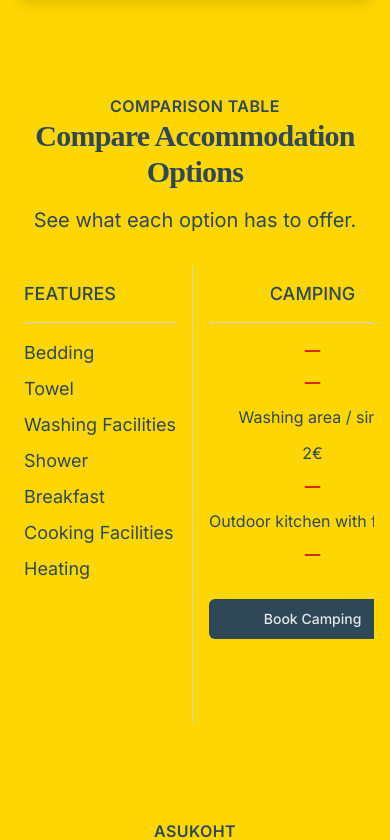
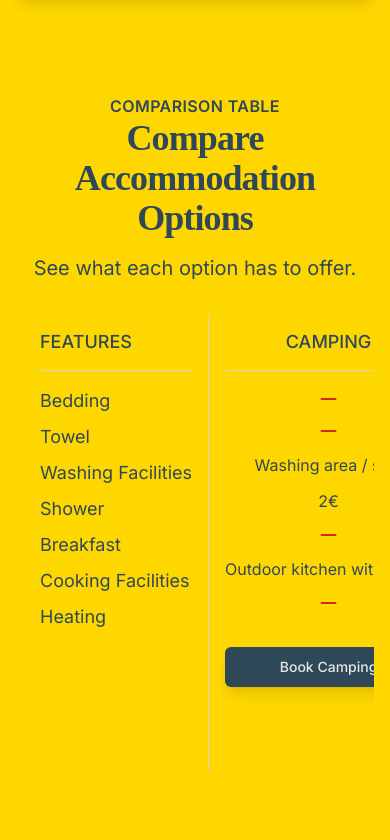
Before and after one commit to 77ccreed/kalda-next, a Next.js app: page /en in a window 390 px wide. Shown: the part 8207-9047 px from the top of the page. Built offline with nearby package versions, Linux system fonts and the light colour scheme.

Commit message:
refactor: Update Comparison component styling and layout

```diff
--- a/src/components/Comparison.tsx
+++ b/src/components/Comparison.tsx
@@ -26,16 +26,16 @@ type ComparisonProps = {
 };
 
 const Comparison = ({ header, columns, id, hasBackground = false }: ComparisonProps) => (
-  <WidgetWrapper id={id || 'comparison'} hasBackground={hasBackground} containerClass="bg-primary text-secondary">
+  <WidgetWrapper id={id || 'comparison'} hasBackground={hasBackground} containerClass="bg-primary text-secondary py-12">
     {header && (
       <Headline
         header={header}
         containerClass="text-center mb-8"
-        titleClass="text-3xl font-bold text-secondary"
+        titleClass="text-4xl font-bold text-secondary"
         subtitleClass="mt-4 text-xl text-secondary"
       />
     )}
-    <div className="relative ml-[-1em] flex overflow-x-auto md:pb-12">
+    <div className="relative flex overflow-x-auto pb-12">
       {columns.map(({ title, items, callToAction }, index) => (
         <div
           key={`column-content-${index}`}
@@ -59,10 +59,8 @@ const Comparison = ({ header, columns, id, hasBackground = false }: ComparisonPr
             </div>
           ))}
           {index !== 0 && callToAction && (
-            <Button className="w-full bg-secondary text-white hover:bg-secondary-dark transition-colors mt-8">
-              <NavigationLink href={
-                callToAction.href
-              }>
+            <Button className="w-full bg-secondary text-white hover:bg-secondary-dark transition-colors mt-8 shadow-lg">
+              <NavigationLink href={callToAction.href}>
                 {callToAction.text}
               </NavigationLink>
             </Button>
```
